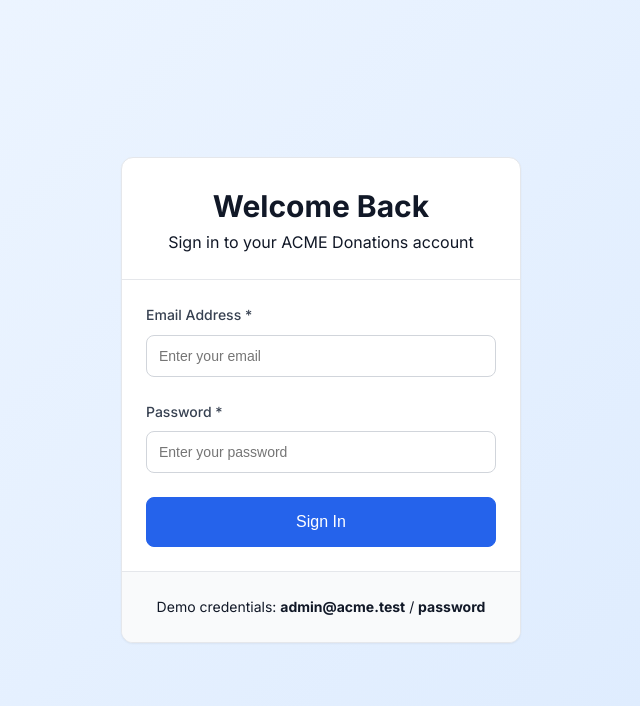
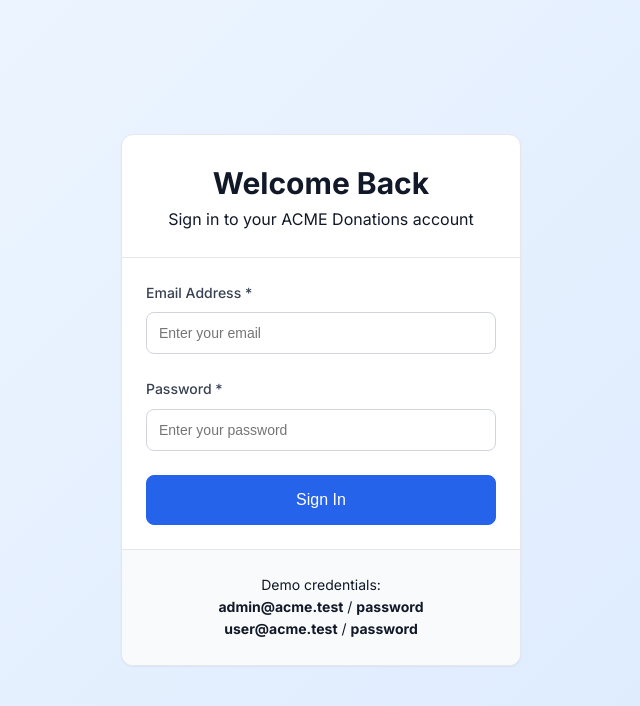
Before and after one commit to jeromeslan/acme-donations, a Vue app in the folder web/: page /login in a window 1280 px wide. Shown: the top 706 px of the page, without its empty margins (319-959 px from the left). Built offline with nearby package versions, Linux system fonts and the light colour scheme; no server answers.

Commit message:
login unsecure front helper displays credentials

```diff
--- a/web/src/views/LoginView.vue
+++ b/web/src/views/LoginView.vue
@@ -44,9 +44,15 @@
         </form>
 
         <template #footer>
-          <div class="text-center">
+          <div class="text-center space-y-2">
             <p class="text-sm text-gray-600">
-              Demo credentials: <strong>admin@acme.test</strong> / <strong>password</strong>
+              Demo credentials:
+            </p>
+            <p class="text-sm text-gray-600">
+              <strong>admin@acme.test</strong> / <strong>password</strong>
+            </p>
+            <p class="text-sm text-gray-600">
+              <strong>user@acme.test</strong> / <strong>password</strong>
             </p>
           </div>
         </template>
```
